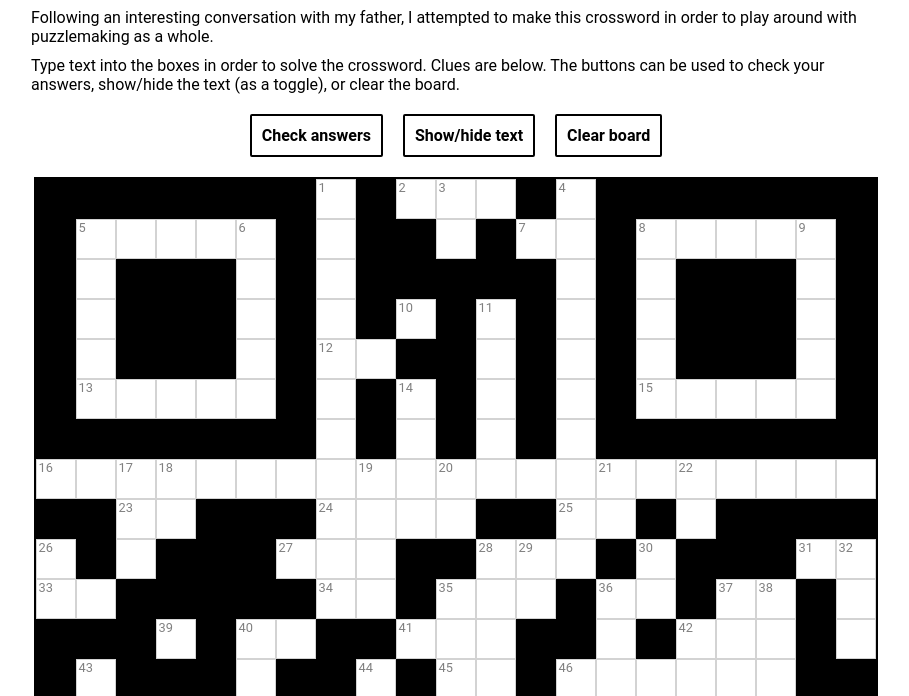
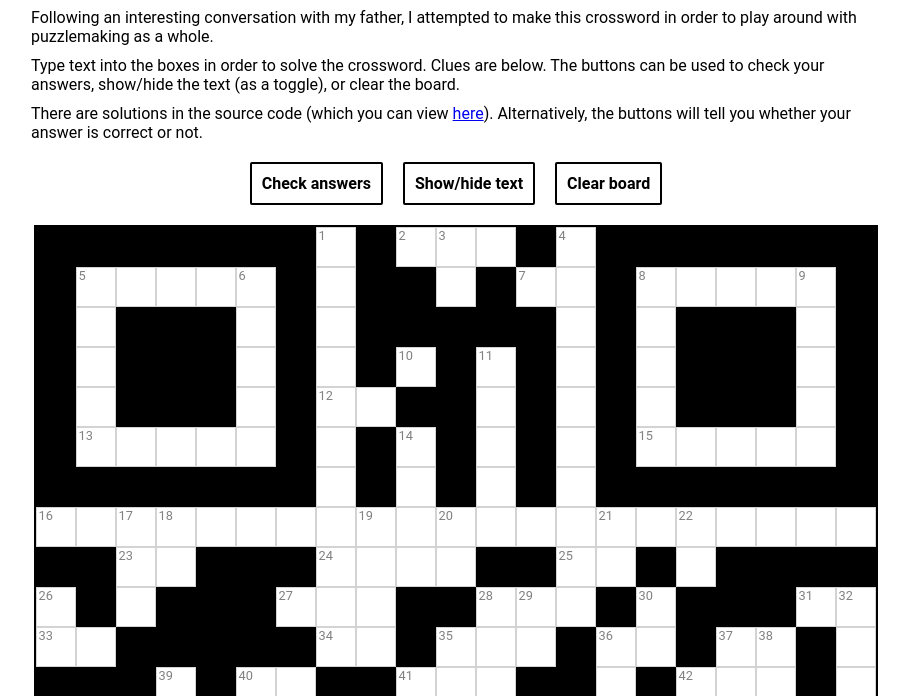
Before and after one commit to sharmavins23/Crossword, a plain HTML site: page index.html in a window 1280 px wide. Shown: the part 50-746 px from the top of the page, without its empty margins (184-1093 px from the left). Drawn offline with Linux system fonts and the light colour scheme.

Commit message:
finished readme

```diff
--- a/index.html
+++ b/index.html
@@ -23,6 +23,12 @@
                 Type text into the boxes in order to solve the crossword. Clues
                 are below. The buttons can be used to check your answers,
                 show/hide the text (as a toggle), or clear the board.
+            </p>
+            <p>
+                There are solutions in the source code (which you can view
+                <a href="https://github.com/sharmavins23/Crossword">here</a>).
+                Alternatively, the buttons will tell you whether your answer is
+                correct or not.
             </p>
         </div>
 
```
Also changed, not shown: 1 other file.
